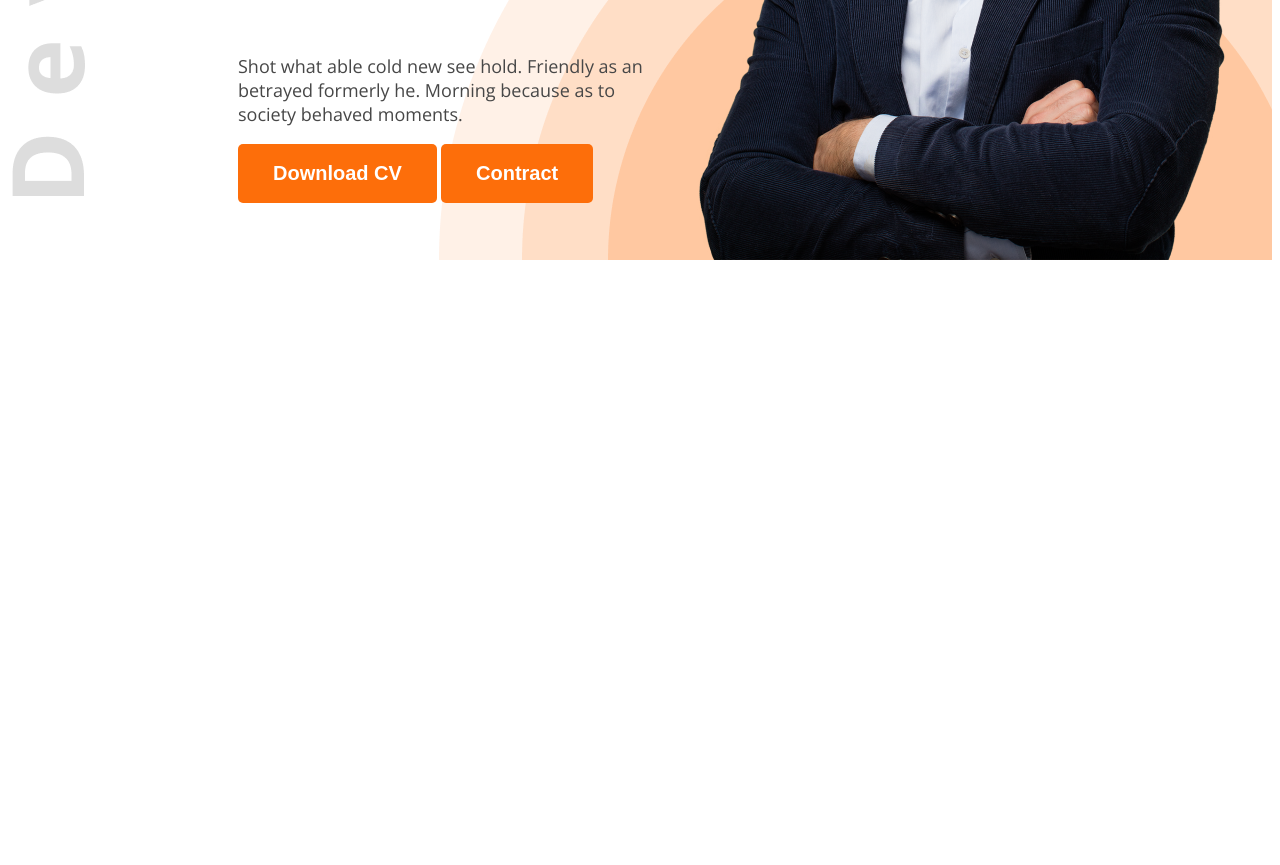
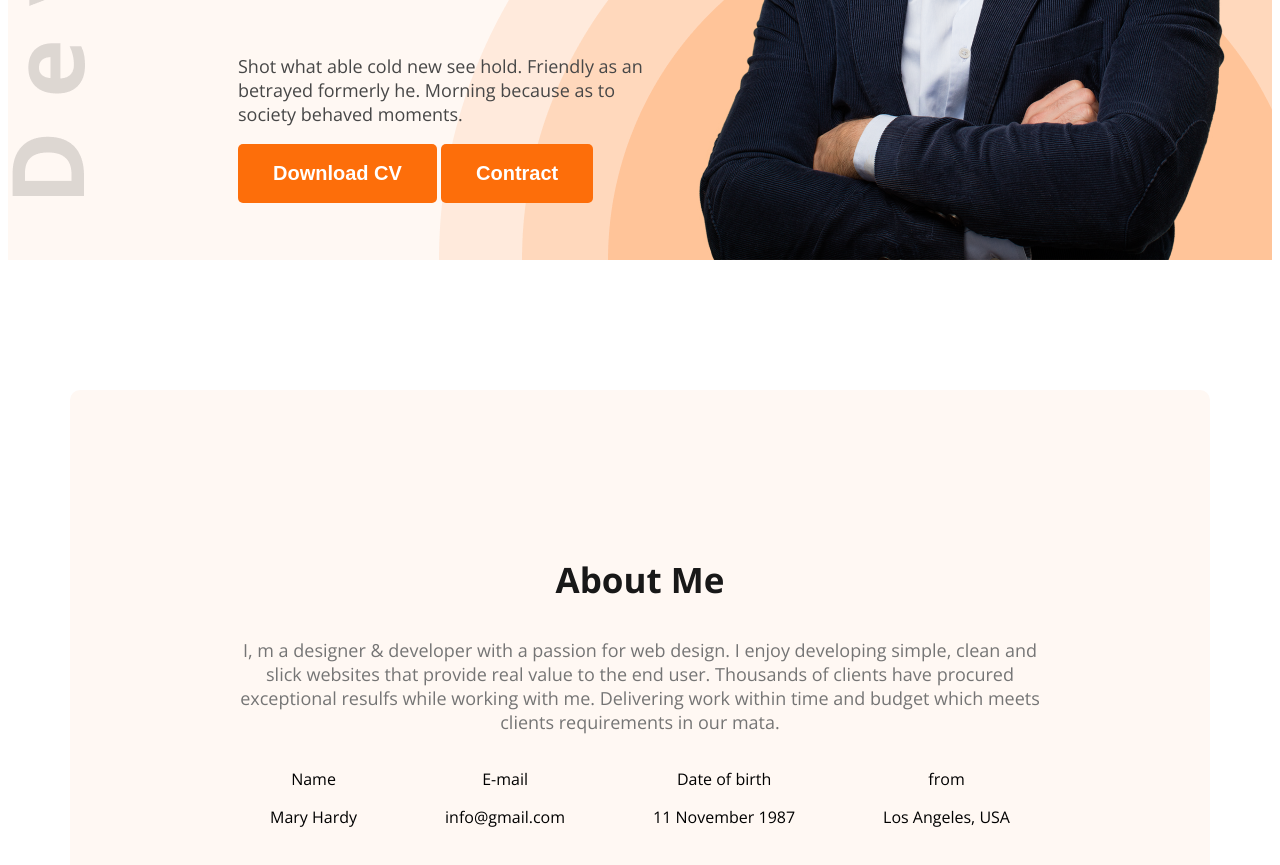
Before and after one commit to imonislams/web-developer-portfolio, a plain HTML site: page index.html in a window 1280 px wide. Shown: the part 575-1440 px from the top of the page. Before the commit the page ends 843 px from the top, so only its background shows below. Drawn offline with nearby package versions, Linux system fonts and the light colour scheme.

Commit message:
add main class and style

```diff
--- a/index.html
+++ b/index.html
@@ -7,7 +7,7 @@
     <link rel="stylesheet" href="style.css">
 </head>
 <body class="work-sans-font">
-    <header class="header">
+    <header class="header secondary-background">
        <nav>
         <h3 class="nav-title">Ma<span class="text-primary">r</span>y</h3>
         <ul>
@@ -29,8 +29,37 @@
         <img class="banner-profile-pic" src="images/hardy.png" alt="">
        </div>
     </header>
-    <main>
+    <main class="main">
+       <section class="about secondary-background">
+        <h3 class="section-title">About Me</h3>
+        <p class="section-description">I, m a designer & developer with a passion
+            for web design.
+            I enjoy developing simple, clean and
+            slick websites that provide real value to the end user.
+            Thousands of clients have procured exceptional resulfs
+            while working with me.
+            Delivering work within time and budget which meets clients
+             requirements in our mata.</p>
+             <div class="about-items">
+                <div class="about-item">
+                    <p class="item-title">Name</p>
+                    <p class="item-description">Mary Hardy</p>
+                </div>
+                <div class="about-item">
+                    <p class="item-title">E-mail</p>
+                    <p class="item-description">info@gmail.com</p>
+                </div>
+                <div class="about-item">
+                    <p class="item-title">Date of birth</p>
+                    <p class="item-description">11 November 1987</p>
+                </div>
+                <div class="about-item">
+                    <p class="item-title">from</p>
+                    <p class="item-description">Los Angeles, USA</p>
+                </div>
+             </div>
 
+       </section>
     </main>
     <footer>
 
--- a/style.css
+++ b/style.css
@@ -9,6 +9,9 @@
       "wdth" 100;
 }
 /* shared styel */
+.secondary-background{
+    background-color: rgb(255, 248, 243);
+}
 .text-primary{
     color: rgb(253, 110, 10);
 
@@ -16,6 +19,16 @@
 }
 .dark-2{
     color: rgb(71, 71, 71);
+}
+.section-title{
+    font-size: 35px;
+    font-weight: 700px;
+    color: rgb(24, 24, 24);
+}
+.section-description{
+    font-size: 18px;
+    font-weight: 400px;
+    color: rgb(117, 117, 117);
 }
 /* button style */
 .btn-primary{
@@ -86,3 +99,22 @@ nav ul a{
 .banner-profile-pic{
 
 }
+/* main styles */
+.main{
+    max-width: 1140px;
+    margin: 0 auto;
+}
+/* About Me */
+.about{
+    border-radius: 10px;
+    padding: 131px 156px;
+    text-align: center;
+    margin-top: 130px;
+}
+.about-items{
+    display: flex;
+    justify-content: space-around;
+}
+.item-description{
+    font-weight: 600px;
+}
```
